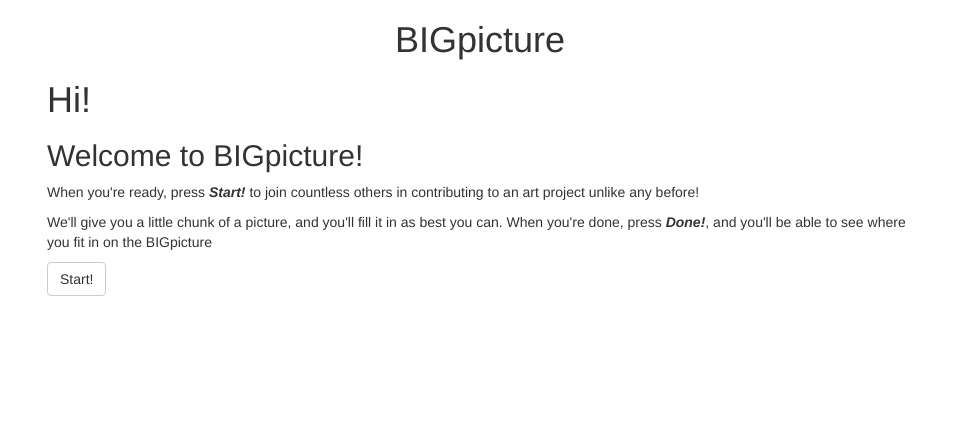
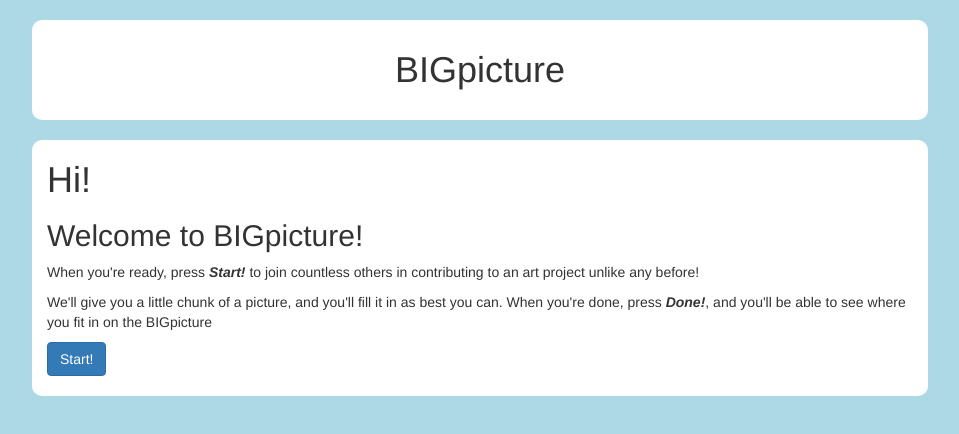
Before and after one commit to JamesHageman/big-picture, a website: page client/index.html in a window 1280 px wide. Shown: the whole page, without its empty margins (160-1119 px from the left). Drawn offline with nearby package versions, Linux system fonts and the light colour scheme; no server answers.

Commit message:
css is not a programming language, but it sure is hard as hell to write

```diff
--- a/client/index.html
+++ b/client/index.html
@@ -10,11 +10,10 @@
     <link rel="stylesheet" type="text/css" href="style.css">
 </head>
 <body>
-    <div class="container">
-        <div class="header">
+    <div class="header">
             <h1>BIGpicture</h1>
         </div>
-
+    <div class="container">
         <!-- Draw View -->
         <div class="drawContainer">
             <div class="canvasContainer">
@@ -81,7 +80,7 @@
                 We'll give you a little chunk of a picture, and you'll fill it in as best you can.
                 When you're done, press <b><em>Done!</em></b>, and you'll be able to see where you fit in on the BIGpicture
             </p>
-            <button class="btn btn-default btn_start">Start!</button>
+            <button class="btn btn-primary btn_start">Start!</button>
         </div>
 
         <!-- Returning User View -->
@@ -92,7 +91,7 @@
                 <p>
                     When you're ready, press <b><em>Start!</em></b> to join countless others in contributing to an art project unlike any before!
                 </p>
-                <button class="btn btn-default btn_start">Give me a random one!</button>
+                <button class="btn btn-primary btn_start">Give me a random one!</button>
             </div>
 
             <div class="main-left">
--- a/client/style.css
+++ b/client/style.css
@@ -7,10 +7,39 @@ body {
     user-select: none;
     outline: none;
     -webkit-tap-highlight-color: rgba(255, 255, 255, 0); /* mobile webkit */
+
+    background-color: lightblue; /* rgb(255,249,223) */
+}
+
+.container {
+    margin: auto;
+    width: 70%;
+    /*height: 100%;*/
+    padding-bottom: 20px;
+    margin-top: 20px;
+    margin-bottom: 20px;
+
+    max-width: 1200px;
+    min-width: 300px;
+
+    background-color: white;
+    border-radius: 10px;
 }
 
 .header {
-    width: 100%;
+    margin: auto;
+    width: 70%;
+    /*height: 100%;*/
+    padding-bottom: 20px;
+    padding-top: 10px;
+    margin-top: 20px;
+
+    max-width: 1200px;
+    min-width: 300px;
+
+    background-color: white;
+    border-radius: 10px;
+
     text-align: center;
 }
 .not-drawing {
@@ -22,6 +51,7 @@ body {
     display: none;
     max-width: 700px;
     margin: auto;
+    margin-top: 20px;
 }
 
 .controls > div {
@@ -32,11 +62,6 @@ body {
     position: relative;
 }
 
-.container {
-    margin: auto;
-    width: 70%;
-    max-width: 1200px;
-}
 
 canvas {
     border: 1px solid black;
```
